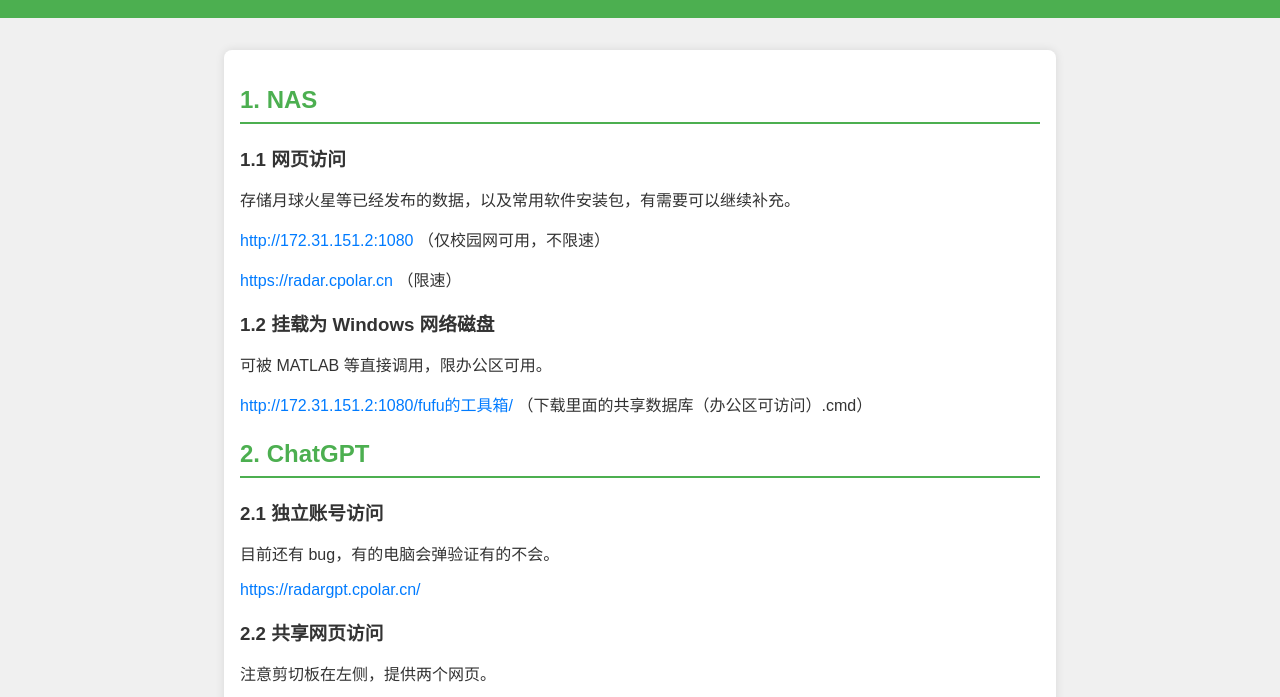
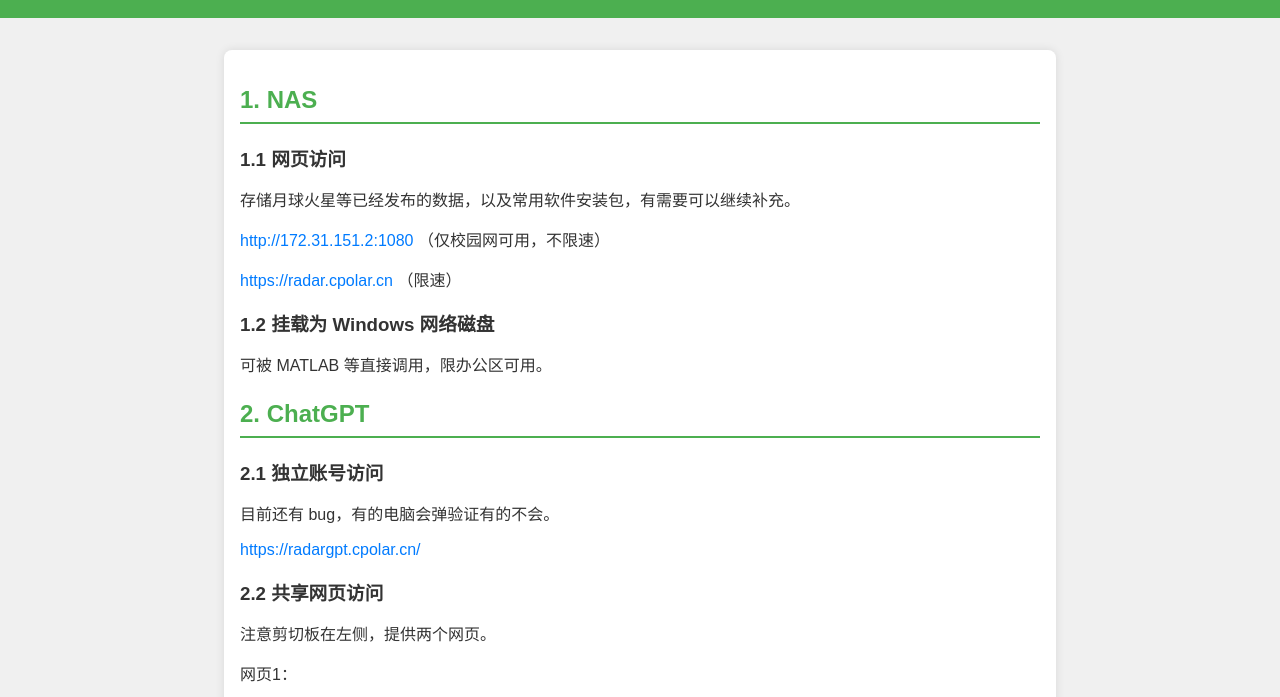
Before and after one commit to fufupianotoday/fufupianotoday.github.io, a plain HTML site: page index.html in a window 1280 px wide. Shown: the part 103-800 px from the top of the page. Drawn offline with Linux system fonts and the light colour scheme.

Commit message:
Update index.html

```diff
--- a/index.html
+++ b/index.html
@@ -75,7 +75,6 @@
 
         <h3>1.2 挂载为 Windows 网络磁盘</h3>
         <p>可被 MATLAB 等直接调用，限办公区可用。</p>
-        <p><a href="http://172.31.151.2:1080/fufu%E7%9A%84%E5%B7%A5%E5%85%B7%E7%AE%B1/" target="_blank">http://172.31.151.2:1080/fufu的工具箱/</a> （下载里面的共享数据库（办公区可访问）.cmd）</p>
     </div>
 
     <div class="section">
```
